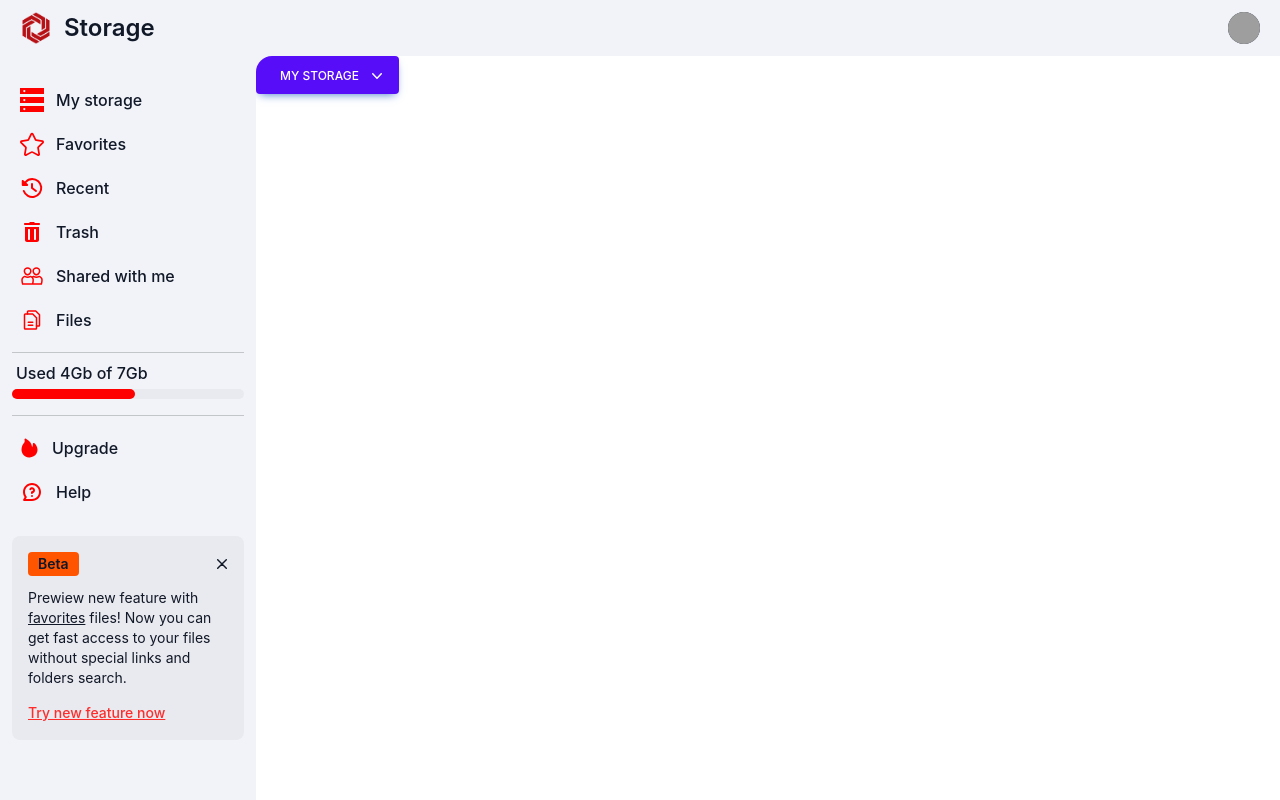
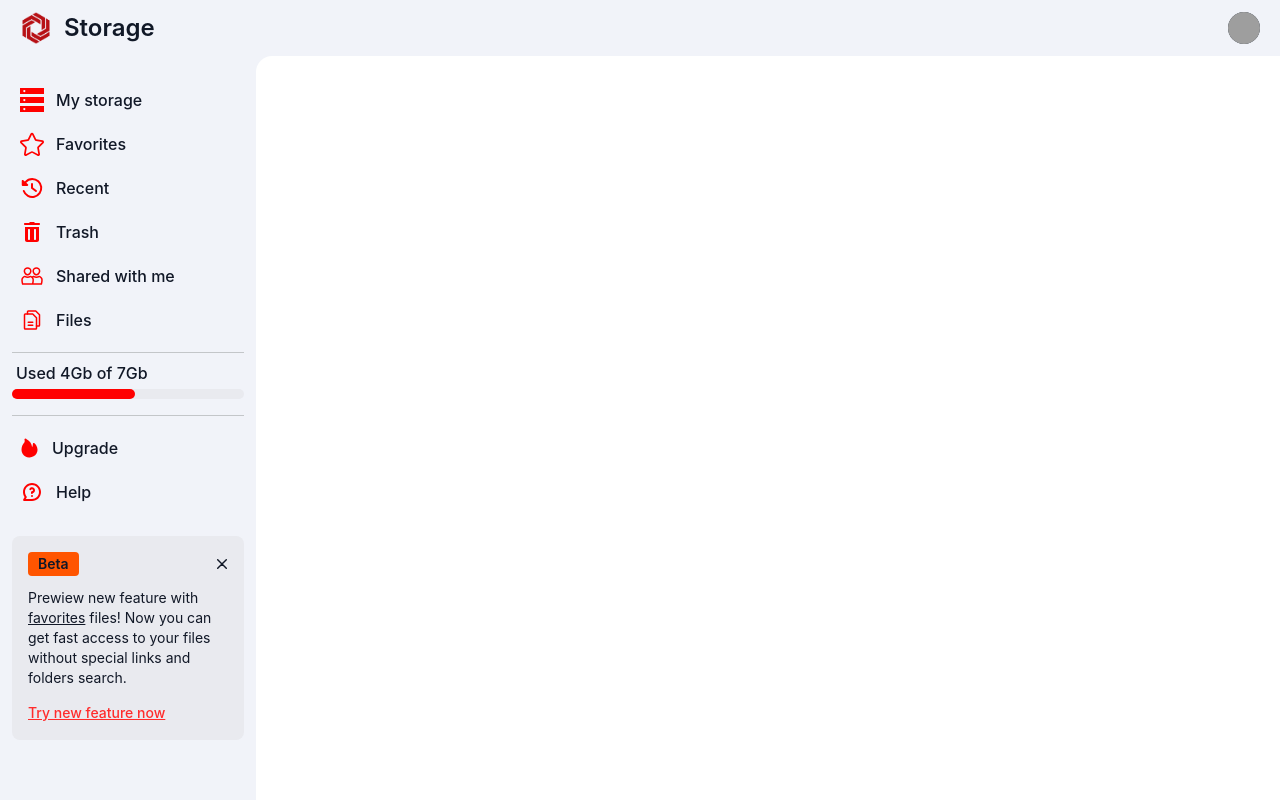
Before and after one commit to Calisthetic/file-storage-frontend, a React (Create React App) app: page /disk/folder/main in a window 1280 px wide. Built offline with nearby package versions, Linux system fonts and the light colour scheme; grey boxes are pictures that could not be loaded; what tw-elements would draw is missing.

Commit message:
drop down

```diff
--- a/src/routes/disk/folder/disk-folder.tsx
+++ b/src/routes/disk/folder/disk-folder.tsx
@@ -1,12 +1,32 @@
-import { Dropdown, Ripple, initTE, } from "tw-elements";
 import { useParams } from "react-router-dom";
 import { FileUploader } from "react-drag-drop-files";
 import { useState, useRef } from "react";
 import { motion } from "framer-motion"
 
-initTE({ Dropdown, Ripple });
 
 export default function DiskFolder() {
+  const inputFileButtonRef:any = useRef()
+  const addDropRef:any = useRef() // dropdown
+  const [isAddDrop, setIsAddDrop] = useState(true)
+
+  function VisualizeAddDrop() {
+    setIsAddDrop(!isAddDrop)
+    if (isAddDrop === true) {
+      addDropRef.current.style.opacity = 1
+      addDropRef.current.style.transform = "scale(1,1) translate(0%, 0%)"
+    } else {
+      addDropRef.current.style.opacity = 0
+      addDropRef.current.style.transform = "scale(1,0) translate(0%, -100%)"
+    }
+  }
+
+  function CloseAllDrops() {
+    if (!isAddDrop) {
+      VisualizeAddDrop()
+    }
+  }
+
+  // File uploader
   const params: any = useParams();
   if (params.id === undefined) {
     window.location.replace("./folder/main")
@@ -22,6 +42,7 @@ export default function DiskFolder() {
 
   function VisualizeUploader(e:any | null) {
     if (e.type === "dragenter") {
+      console.log(e)
       setIsDragVisible(true)
     } else if (isDragVisible === true && e.type === "mousemove") {
       fileUploaderRef.current.style.opacity = 0
@@ -33,51 +54,60 @@ export default function DiskFolder() {
 
 
   return (
-    <div onDragEnter={VisualizeUploader} className="w-full min-h-fullWithHeader">
-      <div className="relative w-min" data-te-dropdown-ref>
-        <button
-          className="flex items-center whitespace-nowrap rounded bg-primary px-6 pb-2 pt-2.5 text-xs font-medium
-          uppercase leading-normal text-white shadow-[0_4px_9px_-4px_#3b71ca] transition duration-150 ease-in-out
-          hover:bg-primary-600 hover:shadow-[0_8px_9px_-4px_rgba(59,113,202,0.3),0_4px_18px_0_rgba(59,113,202,0.2)]
-          focus:bg-primary-600 focus:shadow-[0_8px_9px_-4px_rgba(59,113,202,0.3),0_4px_18px_0_rgba(59,113,202,0.2)]
-          focus:outline-none focus:ring-0 active:bg-primary-700 dark:shadow-[0_4px_9px_-4px_rgba(59,113,202,0.5)]
-          active:shadow-[0_8px_9px_-4px_rgba(59,113,202,0.3),0_4px_18px_0_rgba(59,113,202,0.2)] motion-reduce:transition-none
-          dark:hover:shadow-[0_8px_9px_-4px_rgba(59,113,202,0.2),0_4px_18px_0_rgba(59,113,202,0.1)]
-          dark:focus:shadow-[0_8px_9px_-4px_rgba(59,113,202,0.2),0_4px_18px_0_rgba(59,113,202,0.1)]
-          dark:active:shadow-[0_8px_9px_-4px_rgba(59,113,202,0.2),0_4px_18px_0_rgba(59,113,202,0.1)]"
-          type="button" id="dropdownMenuButton1" data-te-dropdown-toggle-ref
-          aria-expanded="false" data-te-ripple-init data-te-ripple-color="light">
-          My storage
-          <span className="ml-2 w-2 pointer-events-none">
-            <svg xmlns="http://www.w3.org/2000/svg" viewBox="0 0 20 20" fill="currentColor" className="h-5 w-5 pointer-events-none">
-              <path fillRule="evenodd" clipRule="evenodd" d="M5.23 7.21a.75.75 0 011.06.02L10
-              11.168l3.71-3.938a.75.75 0 111.08 1.04l-4.25 4.5a.75.75 0 01-1.08 0l-4.25-4.5a.75.75 0 01.02-1.06z"/>
-            </svg>
-          </span>
-        </button>
-
-        <ul aria-labelledby="dropdownMenuButton1" data-te-dropdown-menu-ref
-          className="absolute z-[1000] float-left m-0 hidden min-w-max list-none overflow-hidden
-          rounded-lg border-none bg-white bg-clip-padding text-left text-base shadow-lg
-          dark:bg-neutral-700 [&[data-te-dropdown-show]]:block w-full py-1.5">
+    <div onDragEnter={VisualizeUploader} onClick={CloseAllDrops} className="w-full min-h-fullWithHeader">
+      <button onClick={VisualizeAddDrop} id="dropdownDefaultButton" data-dropdown-toggle="dropdown"
+      className="text-white hover:bg-backgroundHoverLight dark:hover:bg-backgroundHoverDark first-letter:uppercase
+      font-medium rounded-full text-sm px-5 py-2.5 text-center inline-flex items-center transition-dropDown
+      focus:bg-backgroundThirdLight focus:dark:bg-backgroundThirdDark"
+      type="button">My storage
+        <svg className="w-2.5 h-2.5 ml-2.5" aria-hidden="true" xmlns="http://www.w3.org/2000/svg" fill="none" viewBox="0 0 10 6">
+          <path stroke="currentColor" strokeLinecap="round" strokeLinejoin="round" strokeWidth="2" d="m1 1 4 4 4-4"/>
+        </svg>
+      </button>
+      <div id="dropdown" className="z-10 opacity-0 divide-y divide-gray-100 rounded w-44 mt-1
+      shadow-defaultLight dark:shadow-none absolute transition-dropDown
+      bg-backgroundThirdLight dark:bg-backgroundThirdDark overflow-hidden"
+      ref={addDropRef}>
+        <ul className="py-2 text-sm font-medium text-textLight dark:text-textDark" aria-labelledby="dropdownDefaultButton">
           <li>
-            <button data-te-dropdown-item-ref className="block w-full whitespace-nowrap
-            bg-transparent px-4 py-2 text-sm font-normal text-neutral-700 hover:bg-neutral-100
-            active:text-neutral-800 active:no-underline disabled:pointer-events-none disabled:bg-transparent
-            disabled:text-neutral-400 dark:text-neutral-200 dark:hover:bg-neutral-600 text-left">
-              Create folder
-            </button>
+            <p className="cursor-pointer transition-colors px-2 py-2
+            hover:bg-backgroundHoverLight hover:dark:bg-backgroundHoverDark flex flex-row justify-start items-center
+            bg-backgroundThirdLight dark:bg-backgroundThirdDark">
+              <svg className="w-6 h-6 mr-2" viewBox="0 0 24 24" xmlns="http://www.w3.org/2000/svg">
+                <path d="M11 12V9h2v3h3v2h-3v3h-2v-3H8v-2h3Zm10-7a2 2 0 0 1 2 2v12a2 2 0 0 1-2 2H3a2 2 0 0 1-2-2V5a2
+                2 0 0 1 2-2h6c1.12 0 1.833.475 2.549 1.379.048.06.261.337.313.402.158.195.19.219.14.219H21Zm0
+                14V7h-9.005c-.719-.004-1.186-.34-1.69-.963-.069-.086-.29-.373-.323-.416C9.607 5.15 9.384 5 9 5H3v14h18Z"
+                fillRule="evenodd" className="fill-iconLight dark:fill-iconDark"></path>
+              </svg>
+              <span>Create folder</span>
+            </p>
           </li>
           <li>
-            <button data-te-dropdown-item-ref className="block w-full whitespace-nowrap
-            bg-transparent px-4 py-2 text-sm font-normal text-neutral-700 hover:bg-neutral-100
-            active:text-neutral-800 active:no-underline disabled:pointer-events-none disabled:bg-transparent
-            disabled:text-neutral-400 dark:text-neutral-200 dark:hover:bg-neutral-600 text-left">
-              Upload files
-            </button>
+              <input className="absolute w-full text-sm text-gray-900 border border-gray-300 cursor-pointer -z-10
+              bg-gray-50 dark:text-gray-400 focus:outline-none dark:bg-gray-700 dark:border-gray-600 py-1
+              dark:placeholder-gray-400" id="file_input" multiple={true} type="file" ref={inputFileButtonRef}/>
+              <p onClick={() => {inputFileButtonRef.current.click()}} className="cursor-pointer transition-colors px-2 py-2
+              hover:bg-backgroundHoverLight hover:dark:bg-backgroundHoverDark flex flex-row justify-start items-center
+              bg-backgroundThirdLight dark:bg-backgroundThirdDark">
+                <svg viewBox="0 0 24 24" xmlns="http://www.w3.org/2000/svg" enableBackground="new 0 0 24 24"
+                className="w-6 h-6 mr-2"><g id="_icons">
+                  <path d="M11.3 15.7c.1.1.2.2.3.2.1.1.3.1.4.1s.3 0 .4-.1c.1-.1.2-.1.3-.2l4-4c.4-.4.4-1 0-1.4s-1-.4-1.4 0L13
+                  12.6V5c0-.6-.4-1-1-1s-1 .4-1 1v7.6l-2.3-2.3c-.4-.4-1-.4-1.4 0s-.4 1 0 1.4l4 4z" className="fill-iconLight dark:fill-iconDark"></path>
+                  <path d="M19 13c-.6 0-1 .4-1 1v2c0 1.1-.9 2-2 2H8c-1.1 0-2-.9-2-2v-2c0-.6-.4-1-1-1s-1 .4-1 1v2c0 2.2 1.8 4 4
+                  4h8c2.2 0 4-1.8 4-4v-2c0-.6-.4-1-1-1z" className="fill-iconLight dark:fill-iconDark"></path></g>
+                </svg>
+                <span>Add files</span>
+              </p>
+          </li>
+          <li>
+
           </li>
         </ul>
       </div>
+
+      <div className=" bg-white ml-96 h-10 w-10"></div>
+
+      {/* Drag and drop files */}
       {isDragVisible === true && (
         <motion.div initial={{opacity: 0}} animate={{opacity: 1}} ref={fileUploaderRef}
         onMouseMove={VisualizeUploader} className="absolute transition-dropFiles top-0 left-0 z-50 h-fulldvh w-fulldvw bg-black/70">
@@ -89,8 +119,6 @@ export default function DiskFolder() {
           handleChange={handleChange} name="file" />
         </motion.div>
       )}
-
-      <button className="w-12 h-6 bg-white" onClick={() => {console.log(file)}}></button>
     </div>
   )
 }
--- a/tailwind.config.js
+++ b/tailwind.config.js
@@ -41,6 +41,7 @@ module.exports = {
         inputs: "border, outline, background-color",
         alerts: "margin, opacity, transform, background, background-color",
         dropFiles: "opacity 1s ease-in-out !important",
+        dropDown: "opacity, transform, background-color, background"
       },
       spacing: {
         withHeader: "72px 16px 16px 16px"
@@ -68,7 +69,9 @@ module.exports = {
         full100: "100% !important",
       },
       boxShadow: {
-        pricingCardShadow: "0px 0px 7px 0px"
+        pricingCardShadow: "0px 0px 7px 0px",
+        defaultDark: "0px 0px 4px 0px var(--shadowDark)",
+        defaultLight: "0px 0px 4px 0px var(--shadowLight)"
       },
       padding: {
         dfUploadFiles: "0% 20% !important",
```
